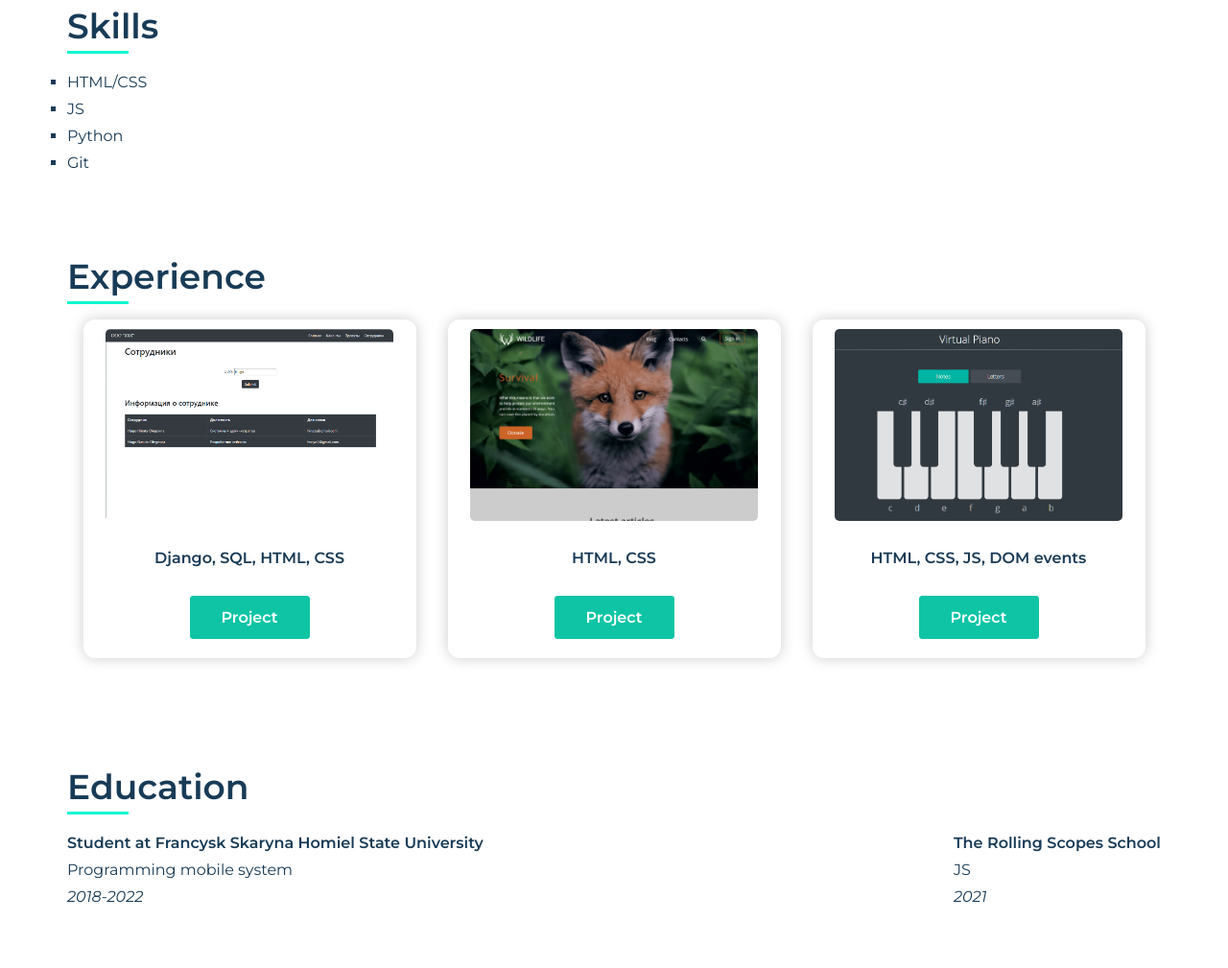
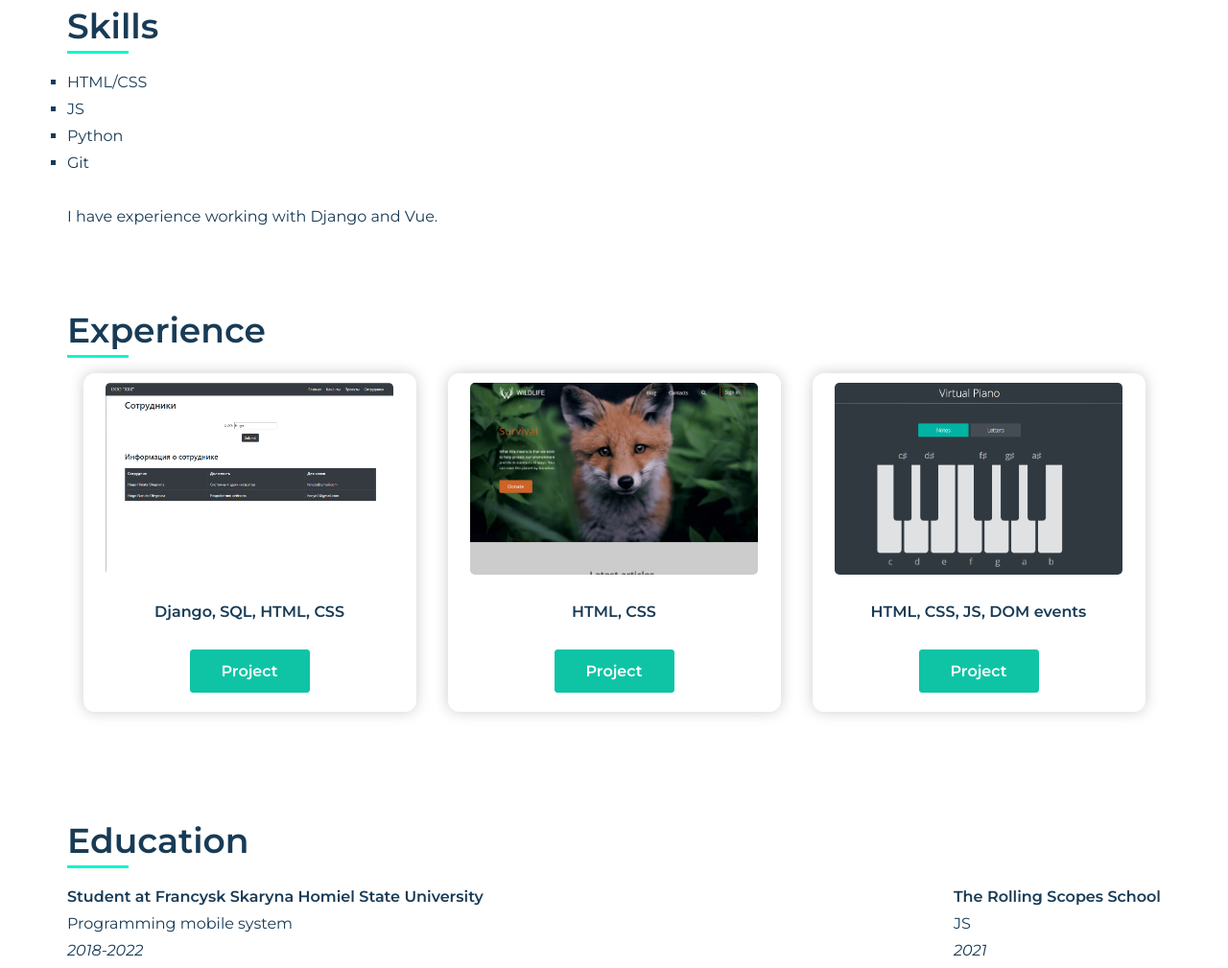
Before and after one commit to AMaslenkina/CV, a plain HTML site: page index.html in a window 1280 px wide. Shown: the part 1201-2210 px from the top of the page at 96% size. Drawn offline with Linux system fonts and the light colour scheme.

Commit message:
refactor: add additional information in the skills

```diff
--- a/index.html
+++ b/index.html
@@ -109,6 +109,8 @@
                         <li>Python</li>
                         <li>Git</li>
                     </ul>
+                    </br>
+                    <p class="summary-text">I have experience working with Django and Vue.</p>
                 </div>
             </div>
         </section>
```
